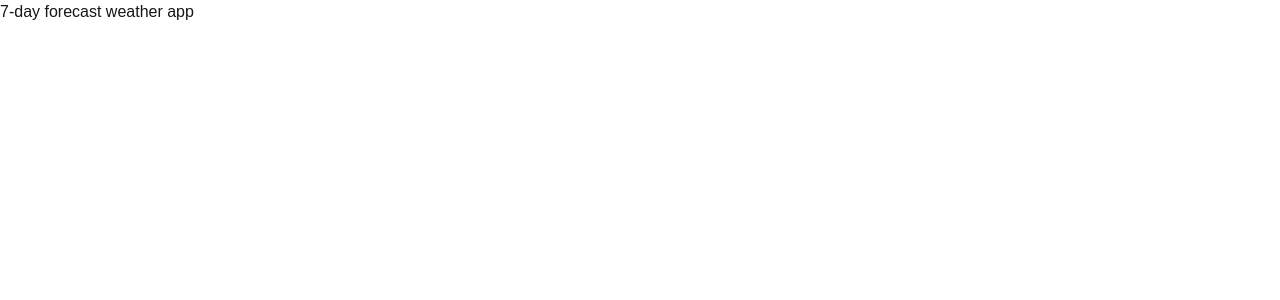
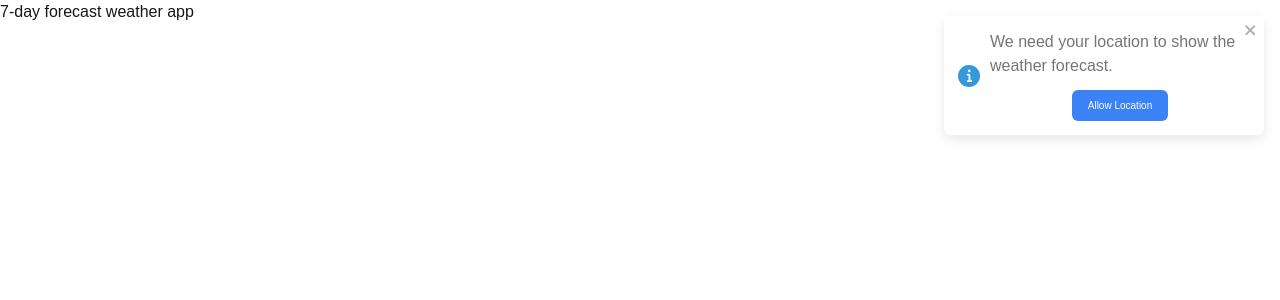
Before and after one commit to najdi123/weatherforecast, a Next.js app: page / in a window 1280 px wide. Shown: the top 300 px of the page. Built offline with nearby package versions, Linux system fonts and the light colour scheme; no server answers.

Commit message:
added toast to ask for permission and to handle location error

```diff
--- a/src/app/page.tsx
+++ b/src/app/page.tsx
@@ -1,6 +1,8 @@
 "use client";
 
 import { useEffect, useState } from "react";
+import { toast, ToastContainer } from "react-toastify";
+import "react-toastify/dist/ReactToastify.css";
 
 interface Location {
   latitude: number;
@@ -9,27 +11,120 @@ interface Location {
 
 export default function Home() {
   const [location, setLocation] = useState<Location | null>(null);
-  console.log("🚀 ~ Home ~ location:", location);
+  const [error, setError] = useState<string | null>(null);
+  const [loading, setLoading] = useState<boolean>(false);
 
   useEffect(() => {
+    requestLocationPermission();
+  }, []);
+
+  const requestLocationPermission = () => {
+    toast.info(
+      <div>
+        <span>We need your location to show the weather forecast.</span>
+        <button
+          className={`block bg-blue-500 px-4 py-2 rounded-md text-white text-[10px] mx-auto mt-3 ${
+            loading ? "cursor-not-allowed opacity-50" : ""
+          }`}
+          onClick={handlePermissionRequest}
+          disabled={loading}
+        >
+          {loading ? "Loading..." : "Allow Location"}
+        </button>
+      </div>,
+      {
+        position: "top-right",
+        autoClose: false,
+        closeOnClick: true,
+        draggable: true,
+        toastId: "location-toast",
+      }
+    );
+  };
+
+  const handlePermissionRequest = () => {
+    setLoading(true);
     if ("geolocation" in navigator) {
       navigator.geolocation.getCurrentPosition(
-        (position: GeolocationPosition) => {
-          console.log("Latitude:", position.coords.latitude);
-          console.log("Longitude:", position.coords.longitude);
+        (position) => {
           setLocation({
             latitude: position.coords.latitude,
             longitude: position.coords.longitude,
           });
+          toast.success("Location retrieved successfully!", {
+            position: "top-right",
+            autoClose: 3000,
+            hideProgressBar: true,
+            closeOnClick: false,
+            draggable: true,
+          });
+          toast.dismiss("location-toast");
+          setLoading(false);
         },
-        (error: GeolocationPositionError) => {
-          console.error("Error occurred while retrieving location:", error);
+        (error) => {
+          setError(`Error: ${error.message}`);
+          toast.error(
+            <div>
+              Location error: {error.message}
+              <button
+                className="ml-2 bg-green-500 px-3 py-1 rounded-md text-white text-xs"
+                onClick={() => {
+                  handleSelectTehran();
+                  toast.dismiss("location-error-toast");
+                }}
+              >
+                Select Tehran
+              </button>
+            </div>,
+            {
+              toastId: "location-error-toast",
+              position: "top-right",
+              autoClose: false,
+              closeOnClick: false,
+              draggable: true,
+            }
+          );
+          setLoading(false);
         }
       );
     } else {
-      console.log("Geolocation is not supported by this browser.");
+      setError("Geolocation is not supported by this browser.");
+      toast.error("Geolocation is not supported by this browser.", {
+        position: "top-right",
+        autoClose: 5000,
+        hideProgressBar: true,
+        closeOnClick: false,
+        draggable: true,
+        toastId: "location-error-toast",
+      });
+      setLoading(false);
     }
-  }, []);
+  };
 
-  return <div>7-day forecast weather app</div>;
+  const handleSelectTehran = () => {
+    setLocation({ latitude: 35.6892, longitude: 51.389 });
+    toast.success("Tehran set as your location!", {
+      position: "top-right",
+      autoClose: 2500,
+      hideProgressBar: true,
+      closeOnClick: true,
+      draggable: true,
+    });
+  };
+
+  return (
+    <div>
+      <h1>7-day forecast weather app</h1>
+      {location ? (
+        <div>
+          <p>Latitude: {location.latitude}</p>
+          <p>Longitude: {location.longitude}</p>
+        </div>
+      ) : (
+        <div>{error && <p style={{ color: "red" }}>{error}</p>}</div>
+      )}
+
+      <ToastContainer />
+    </div>
+  );
 }
```
Also changed, not shown: package.json (+5 -4 lines).
